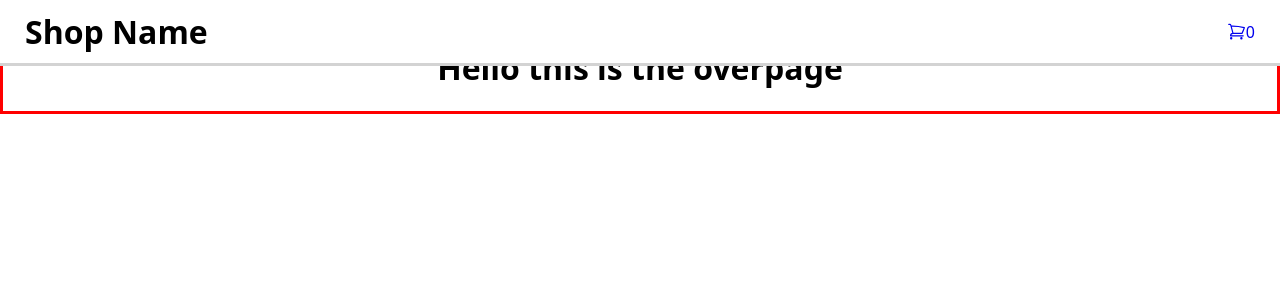
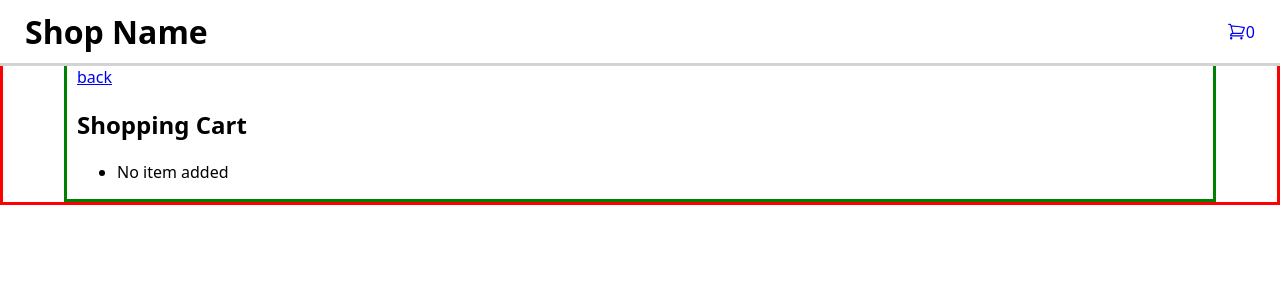
Before and after one commit to Long-HaHoang/capstone-project, a Next.js app: page /CartOverview in a window 1280 px wide. Shown: the top 300 px of the page. Built offline with nearby package versions, Linux system fonts and the light colour scheme.

Commit message:
Add CartOverview component

```diff
--- a/pages/CartOverview/index.js
+++ b/pages/CartOverview/index.js
@@ -1,11 +1,44 @@
-//import internal resources
+// Import external resources
+import styled from "styled-components";
+import ItemCard from "@/components/ItemCard";
+
+// Import internal resources
 import Link from "next/link";
+import ShopHeader from "@/components/ShopHeader";
 
-export default function CartOverviewPage() {
+export default function CartOverviewPage({ cartItems }) {
+  console.log(cartItems);
   return (
-    <>
-      <Link href={"/"}>back</Link>
-      <h1>Hello this is the overpage</h1>
-    </>
+    <AppContainer>
+      <StyledMain>
+        <Link href={"/"}>back</Link>
+        <h2>Shopping Cart</h2>
+        <ul>
+          {cartItems.length === 0 ? (
+            <li>No item added</li>
+          ) : (
+            cartItems.map((eachItem) => {
+              return <ItemCard key={eachItem.id} product={eachItem} />;
+            })
+          )}
+        </ul>
+      </StyledMain>
+    </AppContainer>
   );
 }
+
+const AppContainer = styled.div`
+  position: relative;
+  display: flex;
+  flex-direction: column;
+  justify-content: center;
+  align-items: center;
+  border: solid green;
+  padding: 0 10px;
+  width: 90vw;
+`;
+
+const StyledMain = styled.main`
+  margin-top: 60px;
+  width: 100%;
+`;
```
